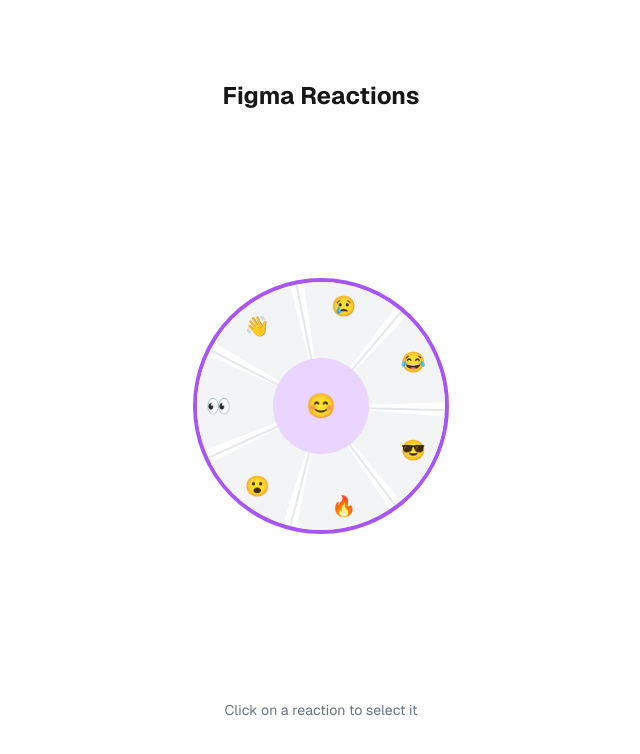
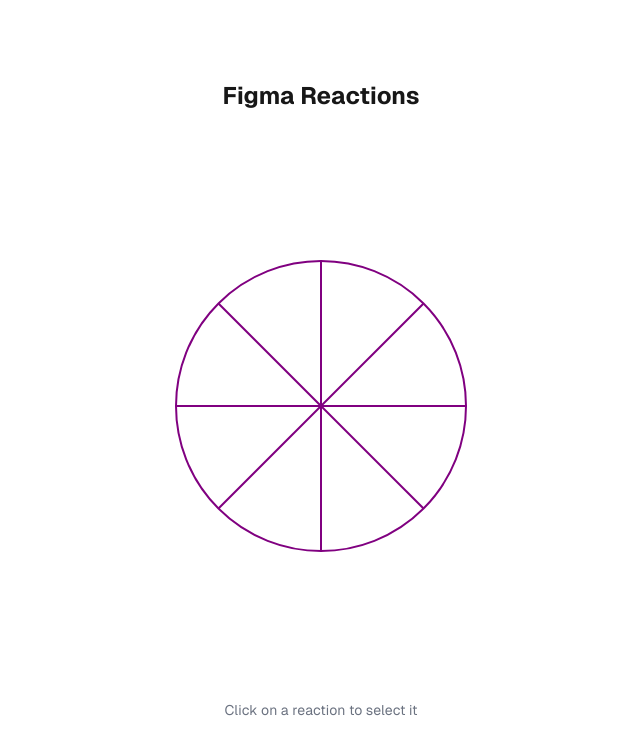
Before and after one commit to aswinckr/figma-reactions, a Next.js app: page / in a window 1280 px wide. Shown: the top 754 px of the page, without its empty margins (319-959 px from the left). Built offline with nearby package versions, Linux system fonts and the light colour scheme.

Commit message:
pie redo

```diff
--- a/src/app/page.tsx
+++ b/src/app/page.tsx
@@ -1,11 +1,12 @@
 import Image from "next/image";
 import ReactionWheel from "../components/ReactionWheel";
+import PieShape from "../components/PieShape";
 
 export default function Home() {
   return (
     <div className="grid grid-rows-[auto_1fr_auto] items-center justify-items-center min-h-screen p-8 pb-20 gap-16 sm:p-20 font-[family-name:var(--font-geist-sans)]">
       <h1 className="text-2xl font-bold">Figma Reactions</h1>
-      <ReactionWheel />
+      <PieShape />
       <p className="text-sm text-gray-500">Click on a reaction to select it</p>
     </div>
   );
--- /dev/null
+++ b/src/components/PieShape.tsx
@@ -0,0 +1,29 @@
+import React from "react";
+
+const PieShape: React.FC = () => {
+  return (
+    <svg width="300" height="300" viewBox="0 0 300 300">
+      <circle
+        cx="150"
+        cy="150"
+        r="145"
+        fill="white"
+        stroke="purple"
+        strokeWidth="2"
+      />
+      {[...Array(8)].map((_, index) => (
+        <line
+          key={index}
+          x1="150"
+          y1="150"
+          x2={150 + 145 * Math.cos((Math.PI / 4) * index)}
+          y2={150 + 145 * Math.sin((Math.PI / 4) * index)}
+          stroke="purple"
+          strokeWidth="2"
+        />
+      ))}
+    </svg>
+  );
+};
+
+export default PieShape;
--- a/src/components/ReactionWheel.tsx
+++ b/src/components/ReactionWheel.tsx
@@ -34,11 +34,11 @@ const ReactionWheel: React.FC = () => {
           ></div>
         ))}
 
-        {/* Section highlights remain unchanged */}
+        {/* Update section highlights to use a lighter purple color */}
         {reactions.map((_, index) => (
           <motion.div
             key={`highlight-${index}`}
-            className="absolute top-0 left-1/2 w-1/2 h-1/2 origin-bottom-left bg-gray-100"
+            className="absolute top-0 left-1/2 w-1/2 h-1/2 origin-bottom-left bg-purple-100 cursor-pointer"
             style={{
               transform: `rotate(${
                 (index * 360) / reactions.length + MANUAL_ROTATION_ADJUSTMENT
@@ -46,8 +46,8 @@ const ReactionWheel: React.FC = () => {
               clipPath: "polygon(0 0, 100% 0, 0 100%)",
             }}
             initial={{ opacity: 0 }}
-            animate={{ opacity: 1 }}
-            transition={{ duration: 0.3 }}
+            whileHover={{ opacity: 1 }}
+            transition={{ duration: 0.3, ease: "easeInOut" }}
           ></motion.div>
         ))}
       </div>
@@ -57,7 +57,7 @@ const ReactionWheel: React.FC = () => {
         return (
           <div
             key={index}
-            className="absolute w-10 h-10 rounded-full flex items-center justify-center"
+            className="absolute w-10 h-10 rounded-full flex items-center justify-center pointer-events-none"
             style={{
               top: `${50 + 40 * Math.sin(angle)}%`,
               left: `${50 + 40 * Math.cos(angle)}%`,
@@ -69,20 +69,12 @@ const ReactionWheel: React.FC = () => {
         );
       })}
 
-      {/* Update the center circle to use Framer Motion */}
-      <motion.div
-        className="absolute inset-0 flex items-center justify-center z-20"
-        whileHover={{ scale: 1.1 }}
-        transition={{ type: "spring", stiffness: 300, damping: 20 }}
-      >
-        <motion.div
-          className="w-24 h-24 bg-purple-200 rounded-full flex items-center justify-center"
-          whileHover={{ scale: 1.1 }}
-          transition={{ type: "spring", stiffness: 300, damping: 20 }}
-        >
+      {/* Update the center circle to remain constant */}
+      <div className="absolute inset-0 flex items-center justify-center z-20 pointer-events-none">
+        <div className="w-24 h-24 bg-purple-200 rounded-full flex items-center justify-center pointer-events-auto">
           <span className="text-2xl">😊</span>
-        </motion.div>
-      </motion.div>
+        </div>
+      </div>
     </div>
   );
 };
```
Also changed, not shown: src/prompts/v2/1-pie.md (added, +5 -0 lines), src/prompts/v2/2-line-color.md (added, +3 -0 lines).
